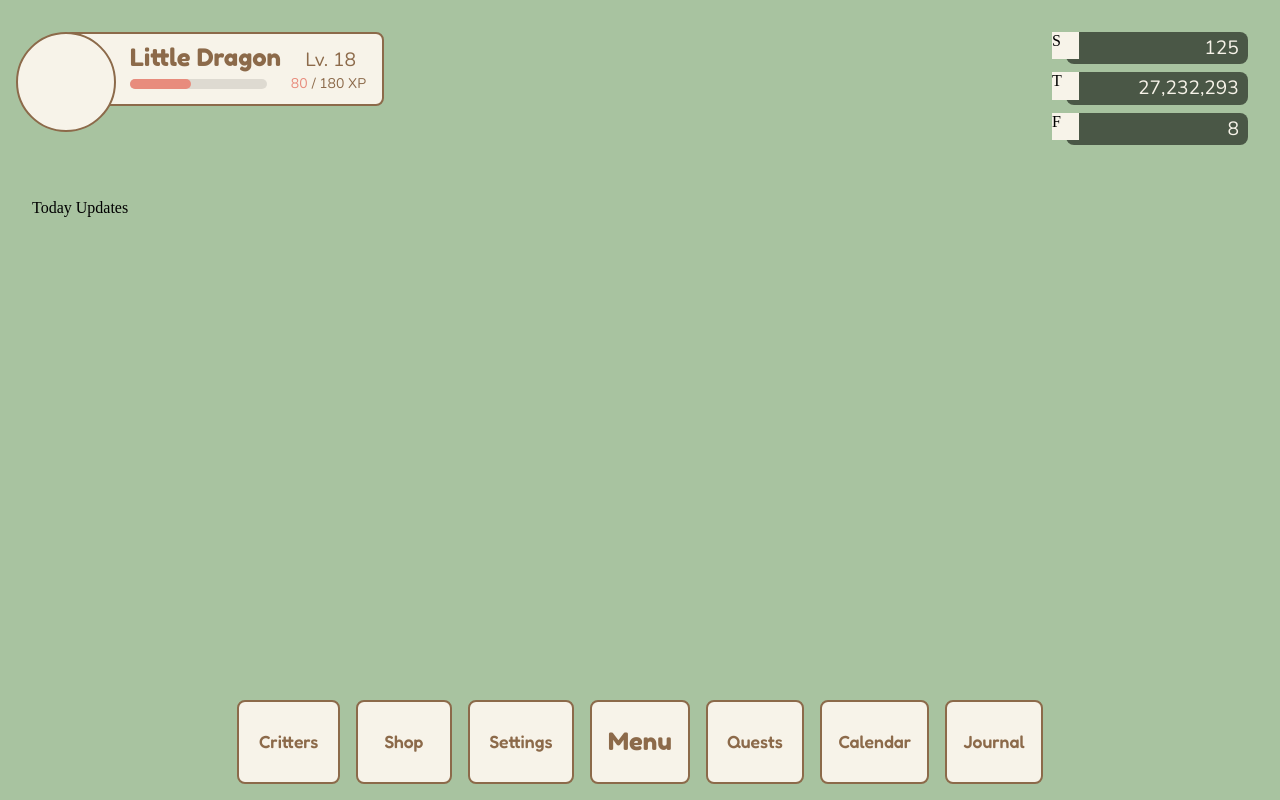
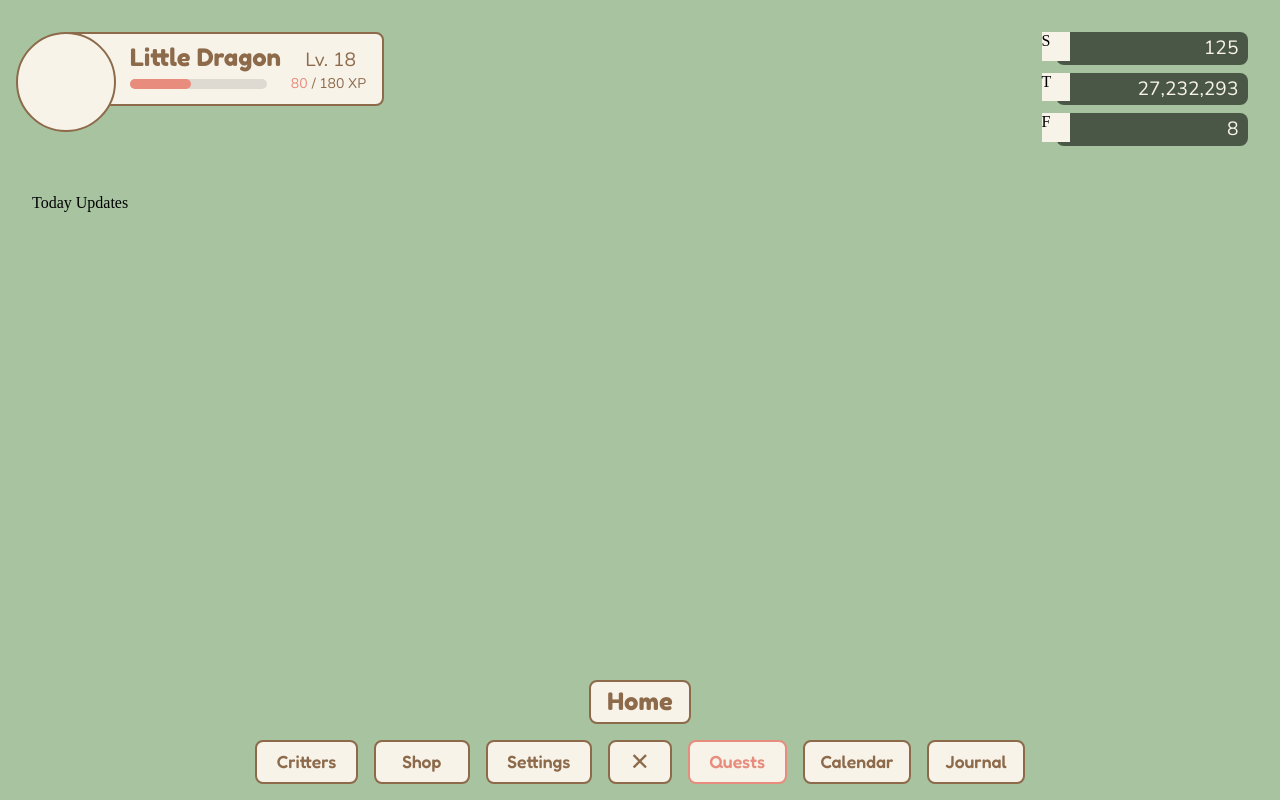
Before and after one commit to TylerWu137/critter-grove, a React (Vite) app: page /quests in a window 1280 px wide. Both pictures are taken after a click on the button "Menu". Built offline with nearby package versions, Linux system fonts and the light colour scheme.

Commit message:
redirections in critters panel

```diff
--- a/src/components/CrittersPanel.jsx
+++ /dev/null
@@ -1,44 +0,0 @@
-import {Stack, Box, Collapse, Button, Typography} from "@mui/material";
-
-export default function CrittersPanel({ setActivePanel }) {
-  return (
-    <Box
-      sx={{
-        height: "100%",
-        width: "100%",
-        backgroundColor: "var(--cream)",
-        boxSizing: "border-box",
-        borderTopLeftRadius: 16,
-        borderBottomLeftRadius: 16,
-        pt: 4,
-        pb: 2,
-        pl: 4,
-        pr: 4,
-      }}
-    >
-      <Stack spacing={4} sx={{height: "100%", width: "100%", alignItems: "center"}}>
-        <Stack direction="row" sx={{width: "100%"}}>
-          <Typography variant="h2" sx={{color: "var(--red)"}}>Critters</Typography>
-          <Box sx={{flex: 1}}/>
-          <Box sx={{height: 1, aspectRatio: "1 / 1", border: 1}}>?</Box>
-        </Stack>
-        <Box sx={{height: "30%", width: "50%", border: 1}}/>
-        <Typography variant="body1">Vestibulum elementum, nibh nec tristique ullamcorper, magna sem ultrices tortor, id accumsan eros dui eu purus. Aliquam nisl lacus, sagittis sit amet augue in, tincidunt accumsa</Typography>
-        <Button variant="menu" sx={{width: "40%"}}><Typography variant="h3">Companions</Typography></Button>
-        <Button variant="menu" sx={{width: "40%"}}><Typography variant="h3">CritterDex</Typography></Button>
-        <Box sx={{flex: 1}}/>
-        <Button
-          variant="menu"
-          sx={{
-            alignSelf: "flex-start",
-          }}
-          onClick={() => setActivePanel(null)}
-        >
-          <Typography variant="h4">
-            Close
-          </Typography>
-        </Button>
-      </Stack>
-    </Box>
-  );
-}
--- a/src/components/Currencies.jsx
+++ b/src/components/Currencies.jsx
@@ -46,7 +46,7 @@ export default function Currencies({acornAmt, treatAmt, flowerAmt}) {
   );
 
   return (
-    <Stack spacing={1} sx={{width: "15%"}}>
+    <Stack spacing={1} sx={{width: "15vw"}}>
       {CurrencyCard("S", acornAmt)}
       {CurrencyCard("T", treatAmt)}
       {CurrencyCard("F", flowerAmt)}
--- a/src/components/NavBar.jsx
+++ b/src/components/NavBar.jsx
@@ -1,16 +1,25 @@
 import {Stack, Box, Collapse, Button, Typography} from "@mui/material";
 import { useState } from "react";
-import { useNavigate } from "react-router-dom";
+import { useLocation, useNavigate } from "react-router-dom";
 
 export default function NavBar({sx, activePanel, setActivePanel}) {
   const [open, setOpen] = useState(false);
   const navigate = useNavigate();
+  const location = useLocation();
 
   const NavButton = (section, path) => (
     <Button
       variant="menu2"
-      sx={{height:"100%"}}
+      sx={{height:"100%",
+        color: location.pathname === path
+          ? "var(--red)"
+          : "var(--brown)",
+        borderColor: location.pathname === path
+          ? "var(--red)"
+          : "var(--brown)",
+      }}
       onClick={() => navigate(path)}
+
     >
       <Typography variant="h4">{section}</Typography>
     </Button>
@@ -19,7 +28,14 @@ export default function NavBar({sx, activePanel, setActivePanel}) {
   const NavPanelButton = (string, section) => (
     <Button
       variant="menu2"
-      sx={{height:"100%"}}
+      sx={{height:"100%",
+        color: activePanel === section
+          ? "var(--red)"
+          : "var(--brown)",
+        borderColor: activePanel === section
+          ? "var(--red)"
+          : "var(--brown)",
+      }}
       onClick={() => {setActivePanel(section); setOpen(!open);}}
     >
       <Typography variant="h4">{string}</Typography>
@@ -27,7 +43,29 @@ export default function NavBar({sx, activePanel, setActivePanel}) {
   );
 
   return (
-    <Stack spacing={2} direction="row" sx={sx}>
+    <Stack spacing={2} sx={sx}>
+      <Stack spacing={2} direction="row">
+        <Box sx={{flex:1}}/>
+        <Collapse orientation="vertical" in={open}>
+          <Button
+            variant="menu2"
+            sx={{height:"100%",
+              color: location.pathname === "/home"
+                ? "var(--red)"
+                : "var(--brown)",
+              borderColor: location.pathname === "/home"
+                ? "var(--red)"
+                : "var(--brown)",
+            }}
+            onClick={() => navigate("/home")}
+
+          >
+            <Typography variant="h3">Home</Typography>
+          </Button>
+        </Collapse>
+        <Box sx={{flex:1}}/>
+      </Stack>
+      <Stack spacing={2} direction="row">
         <Box sx={{flex:1}}/>
         <Collapse orientation="horizontal" in={open}>
           <Stack spacing={2} direction="row" sx={{height:"100%"}}>
@@ -38,7 +76,7 @@ export default function NavBar({sx, activePanel, setActivePanel}) {
         </Collapse>
 
         <Button variant="menu" onClick={() => setOpen(!open)}>
-        <Typography variant="h3">Menu</Typography>
+          <Typography variant="h3">{open ? "✕" : "Menu"}</Typography>
         </Button>
 
         <Collapse orientation="horizontal" in={open} >
@@ -50,5 +88,6 @@ export default function NavBar({sx, activePanel, setActivePanel}) {
         </Collapse>
         <Box sx={{flex:1}}/>
       </Stack>
+    </Stack>
   )
 };
--- /dev/null
+++ b/src/components/critters/CrittersCompanionsView.jsx
@@ -0,0 +1,9 @@
+import {Stack, Box, Button, Typography} from "@mui/material";
+
+export default function CrittersMenuView({  }) {
+  return (
+    <>Companions
+
+    </>
+  )
+};
--- /dev/null
+++ b/src/components/critters/CrittersCritterDexView.jsx
@@ -0,0 +1,9 @@
+import {Stack, Box, Button, Typography} from "@mui/material";
+
+export default function CrittersMenuView({  }) {
+  return (
+    <>CritterDex
+
+    </>
+  )
+};
--- /dev/null
+++ b/src/components/critters/CrittersMenuView.jsx
@@ -0,0 +1,16 @@
+import {Stack, Box, Button, Typography} from "@mui/material";
+
+export default function CrittersMenuView({ view, setView }) {
+  return (
+    <>
+      <Box sx={{height: "30%", width: "50%", border: 1}}/>
+      <Typography variant="body1">Vestibulum elementum, nibh nec tristique ullamcorper, magna sem ultrices tortor, id accumsan eros dui eu purus. Aliquam nisl lacus, sagittis sit amet augue in, tincidunt accumsa</Typography>
+      <Button variant="menu" sx={{width: "40%"}}
+        onClick={() => setView("companions")}
+      ><Typography variant="h3">Companions</Typography></Button>
+      <Button variant="menu" sx={{width: "40%"}}
+        onClick={() => setView("critterdex")}
+      ><Typography variant="h3">CritterDex</Typography></Button>
+    </>
+  )
+};
--- /dev/null
+++ b/src/components/critters/CrittersPanel.jsx
@@ -0,0 +1,109 @@
+import {Stack, Box, Collapse, Button, Typography, Link} from "@mui/material";
+import { useState } from "react";
+import ArrowRightAltIcon from '@mui/icons-material/ArrowRightAlt';
+
+import CrittersMenuView from "./CrittersMenuView"
+import CrittersCompanionsView from "./CrittersCompanionsView"
+import CrittersCritterDexView from "./CrittersCritterDexView"
+
+export default function CrittersPanel({ setActivePanel }) {
+  const [view, setView] = useState("menu");
+
+  const viewComponent = () => {
+    switch (view) {
+      case "menu":
+        return <CrittersMenuView view={view} setView={setView}/>;
+      case "companions":
+        return <CrittersCompanionsView />;
+      case "critterdex":
+        return <CrittersCritterDexView />;
+    }
+  }
+
+  const redirectButton = () => {
+    let otherView, section;
+    switch (view) {
+      case "companions":
+        otherView = "critterdex"; section = "CritterDex";
+        break;
+      case "critterdex":
+        otherView = "companions"; section = "Companions";
+        break;
+      case "menu":
+        return
+    }
+    return (
+      <Button onClick={() => setView(otherView)}
+        sx={{
+          backgroundColor: "transparent",
+          "&:hover": {
+            backgroundColor: "transparent",
+          },
+        }}
+      >
+        <Stack>
+          <Typography variant="h4" sx={{color: "var(--red)"}}>{section}</Typography>
+          <ArrowRightAltIcon sx={{ color: "var(--red)", alignSelf: "flex-end"}} />
+        </Stack>
+      </Button>
+    );
+  }
+
+  const closeButton = () => {
+    let clickFunction, text;
+    switch (view) {
+      case "menu":
+        clickFunction = () => { setActivePanel(null)};
+        text = "Close";
+        break;
+      default:
+        clickFunction = () => { setView("menu")};
+        text = "Back"
+    }
+    return (
+      <Button
+            variant="menu"
+            onClick={() => clickFunction()}
+            sx={{height: "fit-content"}}
+          >
+            <Typography variant="h3">
+              {text}
+            </Typography>
+          </Button>
+    );
+  }
+
+  return (
+    <Box
+      sx={{
+        height: "100%",
+        width: "100%",
+        backgroundColor: "var(--cream)",
+        boxSizing: "border-box",
+        borderTopLeftRadius: 16,
+        borderBottomLeftRadius: 16,
+        pt: 4,
+        pb: 2,
+        pl: 4,
+        pr: 4,
+      }}
+    >
+      <Stack spacing={4} sx={{height: "100%", width: "100%", alignItems: "center"}}>
+        <Stack direction="row" sx={{width: "100%"}}>
+          <Typography variant="h2" sx={{color: "var(--red)"}}>Critters</Typography>
+          <Box sx={{flex: 1}}/>
+          <Box sx={{height: 1, aspectRatio: "1 / 1", border: 1}}>?</Box>
+        </Stack>
+
+        {viewComponent()}
+
+        <Box sx={{flex: 1}}/>
+        <Stack direction="row" sx={{width: "100%", alignItems: "flex-end"}}>
+          {closeButton()}
+          <Box sx={{flex: 1}}/>
+          {redirectButton()}
+        </Stack>
+      </Stack>
+    </Box>
+  );
+}
--- a/src/screens/HomeScreen.jsx
+++ b/src/screens/HomeScreen.jsx
@@ -5,7 +5,7 @@ import UserProfile from "../components/UserProfile";
 import Currencies from "../components/Currencies";
 import TodayUpdates from "../components/TodayUpdates";
 import NavBar from "../components/NavBar";
-import CrittersPanel from "../components/CrittersPanel";
+import CrittersPanel from "../components/critters/CrittersPanel";
 import ShopPanel from "../components/ShopPanel";
 
 
@@ -51,10 +51,13 @@ export default function HomeScreen() {
 
             <TodayUpdates sx={{ flex: 6 }} />
 
-            <NavBar
-              activePanel={activePanel}
-              setActivePanel={setActivePanel}
-            />
+            <Stack sx={{flex: 2}}>
+              <Box sx={{flex: 1}}/>
+              <NavBar
+                activePanel={activePanel}
+                setActivePanel={setActivePanel}
+              />
+            </Stack>
           </Stack>
         </Box>
 
--- a/src/theme/theme.js
+++ b/src/theme/theme.js
@@ -48,6 +48,11 @@ const theme = createTheme({
   },
 
   components: {
+    MuiTypography: {
+      defaultProps: {
+        color: "inherit",
+      },
+    },
     MuiButton: {
       defaultProps: {
         variant: "contained",
@@ -60,7 +65,13 @@ const theme = createTheme({
           textTransform: "none",
           fontSize: "1.3rem",
           color: "var(--cream)",
-          backgroundColor: "var(--brown)"
+          backgroundColor: "var(--brown)",
+          transition: "color 200ms ease, border-color 200ms ease, background-color 200ms ease",
+
+          "&:hover": {
+            color: "var(--yellow)",
+            borderColor: "var(--yellow)",
+          },
         },
       },
       variants: [
```
Lines whose indentation alone changed are shown as unchanged.
